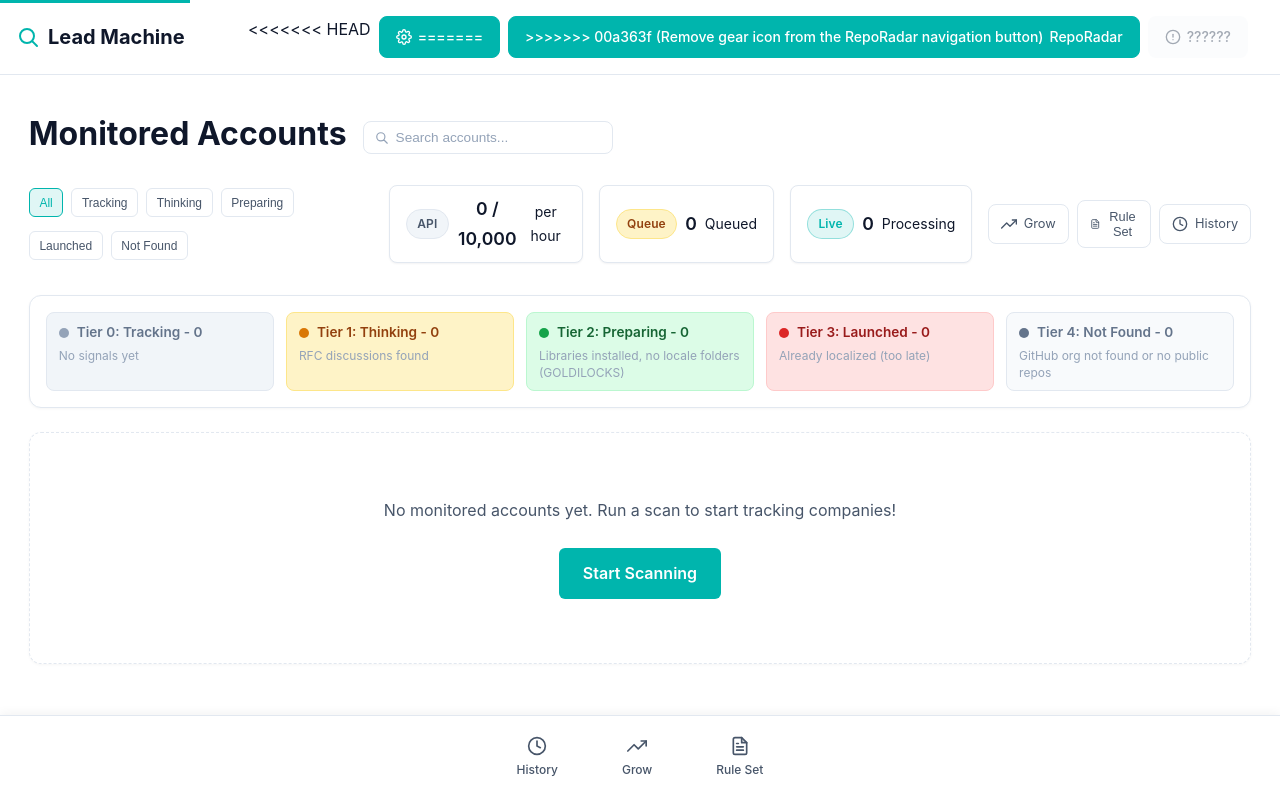
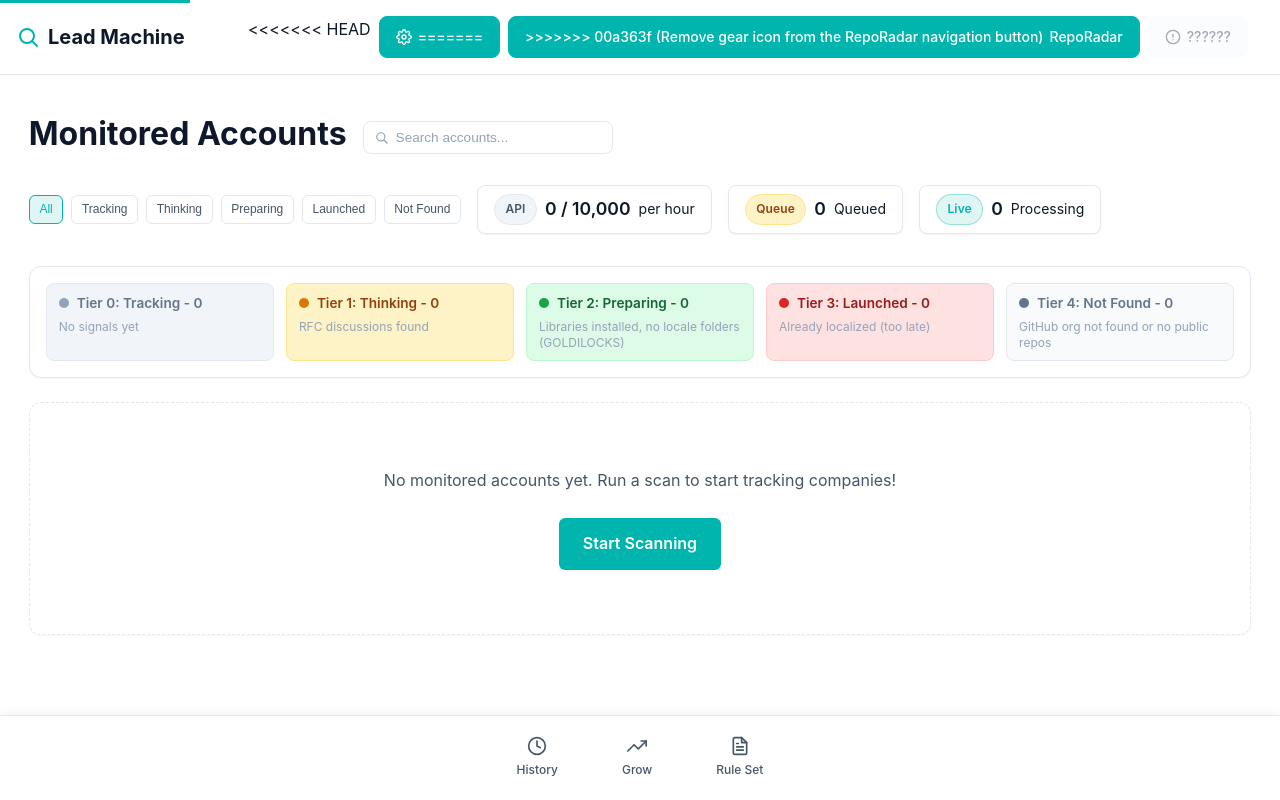
Before and after one commit to emurray32/GItHub-Dossier, a Flask app: page /accounts in a window 1280 px wide. Run offline with Flask 3, Linux system fonts and the light colour scheme; data that the repository does not hold is empty.

Commit message:
Restored to '00a363fa7bb80c237ae1ca7c220e09c1355d49f2'
Replit-Restored-To: 00a363fa7bb80c237ae1ca7c220e09c1355d49f2

```diff
--- a/templates/accounts.html
+++ b/templates/accounts.html
@@ -107,45 +107,6 @@
     .stat-badge .count {
         font-weight: 600;
         font-size: 1.1rem;
-    }
-
-    .header-nav-links {
-        display: flex;
-        align-items: center;
-        gap: 0.5rem;
-        margin-left: auto;
-    }
-
-    .header-nav-link {
-        display: flex;
-        align-items: center;
-        gap: 0.4rem;
-        padding: 0.5rem 0.75rem;
-        background: var(--bg-primary);
-        border: 1px solid var(--border-color);
-        border-radius: 8px;
-        font-size: 0.8rem;
-        color: var(--text-secondary);
-        text-decoration: none;
-        cursor: pointer;
-        transition: all 0.15s ease;
-    }
-
-    .header-nav-link:hover {
-        background: #f1f5f9;
-        color: var(--text-primary);
-        border-color: var(--border-dark);
-    }
-
-    .header-nav-link.active {
-        background: var(--primary-color);
-        color: white;
-        border-color: var(--primary-color);
-    }
-
-    .header-nav-link svg {
-        width: 16px;
-        height: 16px;
     }
 
     .accounts-table-container {
@@ -1792,33 +1753,6 @@
                     <span class="badge badge-primary">Live</span>
                     <span class="count" id="dashboard-processing-count">0</span>
                     <span>Processing</span>
-                </div>
-
-                <div class="header-nav-links">
-                    <a href="{{ url_for('grow') }}" class="header-nav-link {% if request.endpoint == 'grow' %}active{% endif %}">
-                        <svg viewBox="0 0 24 24" fill="none" stroke="currentColor" stroke-width="2" stroke-linecap="round" stroke-linejoin="round">
-                            <path d="M23 6l-9.5 9.5-5-5L1 18"></path>
-                            <polyline points="17 6 23 6 23 12"></polyline>
-                        </svg>
-                        <span>Grow</span>
-                    </a>
-                    <button id="rules-panel-toggle-header" class="header-nav-link" type="button">
-                        <svg viewBox="0 0 24 24" fill="none" stroke="currentColor" stroke-width="2" stroke-linecap="round" stroke-linejoin="round">
-                            <path d="M14 2H6a2 2 0 0 0-2 2v16a2 2 0 0 0 2 2h12a2 2 0 0 0 2-2V8z"></path>
-                            <polyline points="14 2 14 8 20 8"></polyline>
-                            <line x1="16" y1="13" x2="8" y2="13"></line>
-                            <line x1="16" y1="17" x2="8" y2="17"></line>
-                            <polyline points="10 9 9 9 8 9"></polyline>
-                        </svg>
-                        <span>Rule Set</span>
-                    </button>
-                    <a href="{{ url_for('history') }}" class="header-nav-link {% if request.endpoint == 'history' %}active{% endif %}">
-                        <svg viewBox="0 0 24 24" fill="none" stroke="currentColor" stroke-width="2" stroke-linecap="round" stroke-linejoin="round">
-                            <circle cx="12" cy="12" r="10"></circle>
-                            <polyline points="12 6 12 12 16 14"></polyline>
-                        </svg>
-                        <span>History</span>
-                    </a>
                 </div>
 
             </div>
--- a/templates/base.html
+++ b/templates/base.html
@@ -391,12 +391,6 @@
         rulesPanelOverlay.addEventListener('click', closeRulesPanel);
         rulesRefreshBtn.addEventListener('click', refreshRulesTimestamp);
 
-        // Also bind header toggle button if it exists
-        const rulesPanelToggleHeader = document.getElementById('rules-panel-toggle-header');
-        if (rulesPanelToggleHeader) {
-            rulesPanelToggleHeader.addEventListener('click', openRulesPanel);
-        }
-
         document.addEventListener('keydown', (event) => {
             if (event.key === 'Escape' && rulesPanel.classList.contains('open')) {
                 closeRulesPanel();
```
Also changed, not shown: attached_assets/Screenshot_2025-12-21_at_10.55.35_PM_1768944195727.png (deleted), attached_assets/Screenshot_2026-01-20_at_4.04.15_PM_1768943057457.png (deleted), attached_assets/Screenshot_2026-01-20_at_4.04.31_PM_1768943074783.png (deleted), attached_assets/Screenshot_2026-01-20_at_4.08.52_PM_1768943334392.png (deleted), attached_assets/Screenshot_2026-01-20_at_4.23.13_PM_1768944198374.png (deleted).
